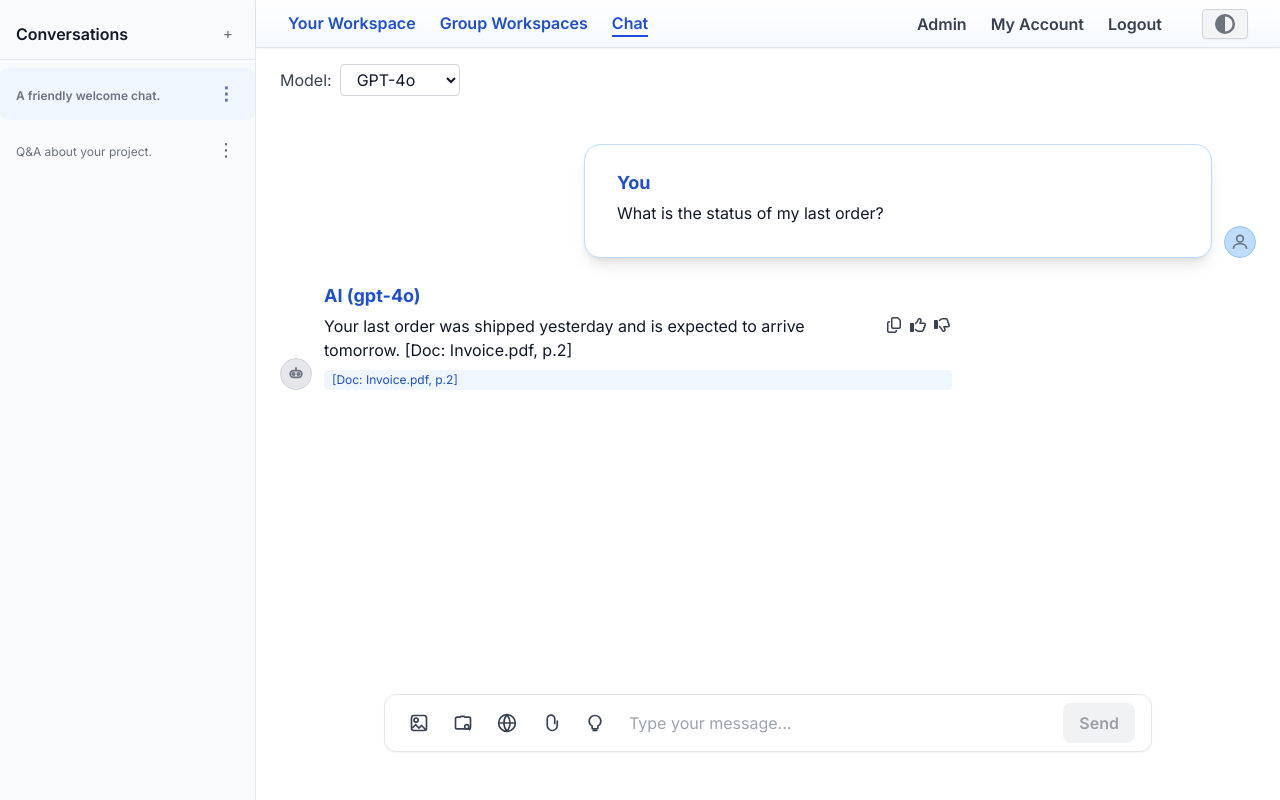
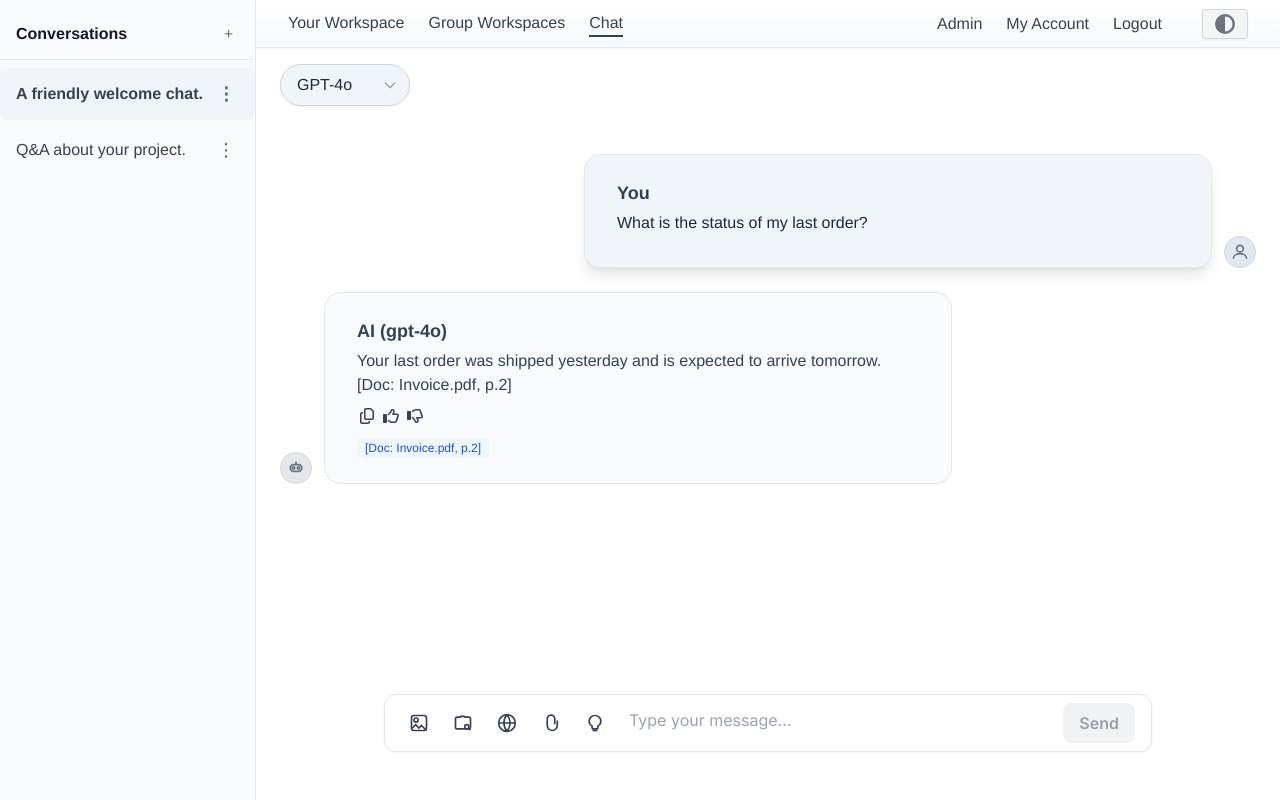
Before and after one commit to jrthartwig/react-simplechat, a React (Vite) app: page / in a window 1280 px wide. Built offline with nearby package versions, Linux system fonts and the light colour scheme.

Commit message:
feat: styling enhancements

```diff
--- a/src/App.jsx
+++ b/src/App.jsx
@@ -1,5 +1,5 @@
 import { useEffect, useState } from 'react';
-import { ConversationsProvider } from './providers/ConversationsProvider';
+import { ConversationsProvider, useConversations } from './providers/ConversationsProvider';
 import { MessagesProvider } from './providers/MessagesProvider';
 import ChatHeader from './components/ChatHeader';
 import ChatFooter from './components/ChatFooter';
@@ -18,42 +18,38 @@ const MODEL_OPTIONS = [
   { value: 'gpt-3.5-turbo', label: 'GPT-3.5' },
 ];
 
-export default function Chat() {
+function ChatApp() {
   const [darkMode, setDarkMode] = useState(false);
   const [selectedId, setSelectedId] = useState(null);
   const [input, setInput] = useState('');
   const [model, setModel] = useState('gpt-4o');
   const [loading, setLoading] = useState(false);
   const [feedback, setFeedback] = useState({});
+  const { conversations, addConversation } = useConversations();
 
-  // On mount, load mock data
+  // On mount, select the first conversation
   useEffect(() => {
-    setSelectedId(MOCK_CONVERSATIONS[0].id);
-  }, []);
+    if (conversations.length > 0 && selectedId == null) {
+      setSelectedId(conversations[0].id);
+    }
+  }, [conversations, selectedId]);
 
-  useEffect(() => {
-    if (selectedId && selectedId !== 1) {
-      setLoading(true);
-      chatApi.getMessages(selectedId)
-        .then(msgs => {
-          setLoading(false);
-        });
-    }
-  }, [selectedId]);
+  // Handler for new chat
+  const handleNewChat = () => {
+    const newId = addConversation();
+    setSelectedId(newId);
+  };
 
-  // Wrap the app in the correct providers
   return (
-    <ConversationsProvider>
-      <MessagesProvider>
     <div className={
       `flex h-screen w-screen overflow-hidden ` +
       (darkMode ? 'bg-gray-900' : 'bg-white')
-        }>
+    } style={{ fontFamily: 'Helvetica, Arial, sans-serif' }}>
       {/* Sidebar: fixed width, no resizing */}
       <ConversationList
         onSelect={setSelectedId}
         selectedId={selectedId}
-            onNew={() => {}}
+        onNew={handleNewChat}
         onMenu={() => {}}
         darkMode={darkMode}
       />
@@ -67,34 +63,55 @@ export default function Chat() {
             `flex items-center px-6 pt-4 pb-2` +
             (darkMode ? ' bg-gray-900' : ' bg-white')
           }>
-                <label htmlFor="model-select" className={darkMode ? 'text-gray-300' : 'text-gray-700'} style={{ fontWeight: 500, marginRight: 8 }}>Model:</label>
+            {/* Remove label, style select and caret */}
+            <div className="relative">
               <select
                 id="model-select"
                 value={model}
                 onChange={e => setModel(e.target.value)}
                 className={
-                    `rounded px-3 py-1 border focus:outline-none ` +
+                  `appearance-none rounded-full px-4 py-2 border focus:outline-none shadow-sm transition-colors ` +
                   (darkMode
-                      ? 'bg-gray-800 border-gray-700 text-gray-100'
-                      : 'bg-white border-gray-300 text-gray-900')
+                    ? 'bg-gray-800 border-gray-700 text-gray-100 hover:bg-gray-700'
+                    : 'bg-slate-100 border-slate-300 text-slate-800 hover:bg-slate-200')
                 }
-                  style={{ minWidth: 120 }}
+                style={{ minWidth: 130, fontWeight: 500 }}
               >
                 {MODEL_OPTIONS.map(opt => (
                   <option key={opt.value} value={opt.value}>{opt.label}</option>
                 ))}
               </select>
+              {/* Custom caret icon */}
+              <svg
+                className="pointer-events-none absolute right-3 top-1/2 -translate-y-1/2 w-4 h-4 text-slate-400"
+                fill="none"
+                stroke="currentColor"
+                strokeWidth="2"
+                viewBox="0 0 24 24"
+                aria-hidden="true"
+              >
+                <path strokeLinecap="round" strokeLinejoin="round" d="M19 9l-7 7-7-7" />
+              </svg>
             </div>
+          </div>
+          <MessagesProvider selectedId={selectedId}>
             <ChatMain
               feedback={feedback}
               onFeedback={setFeedback}
               darkMode={darkMode}
               ChatFooterProps={{ input, setInput, loading, setLoading, model }}
             />
+          </MessagesProvider>
         </div>
       </div>
     </div>
-      </MessagesProvider>
+  );
+}
+
+export default function Chat() {
+  return (
+    <ConversationsProvider>
+      <ChatApp />
     </ConversationsProvider>
   );
 }
--- a/src/components/ChatFooter.jsx
+++ b/src/components/ChatFooter.jsx
@@ -84,16 +84,21 @@ export default function ChatFooter({ onSend, input, setInput, loading, model, se
           <span className={`pointer-events-none absolute bottom-full mb-2 left-1/2 -translate-x-1/2 whitespace-nowrap rounded bg-gray-800 text-xs text-white px-2 py-1 opacity-0 group-hover:opacity-100 z-20 transition-opacity duration-150 ${darkMode ? '' : 'bg-gray-900'}`}>Use a saved prompt</span>
         </div>
       </div>
-      <input
+      <textarea
         className={
-          `flex-1 border-none outline-none bg-transparent px-2 py-1 text-base ` +
+          `flex-1 border-none outline-none bg-transparent px-2 py-1 text-base resize-none max-h-40 min-h-[40px] leading-relaxed ` +
           (darkMode ? 'placeholder-gray-400 text-gray-100' : 'placeholder-gray-400 text-gray-900')
         }
-        type="text"
         placeholder="Type your message..."
         value={input}
         onChange={e => setInput(e.target.value)}
+        onInput={e => {
+          e.target.style.height = 'auto';
+          e.target.style.height = e.target.scrollHeight + 'px';
+        }}
         disabled={loading}
+        rows={1}
+        aria-label="Chat message input"
       />
       <button
         type="submit"
--- a/src/components/ChatHeader.jsx
+++ b/src/components/ChatHeader.jsx
@@ -7,30 +7,30 @@ export default function ChatHeader({ darkMode, setDarkMode }) {
       `flex justify-between items-center border-b px-8 py-2 min-h-12 shadow-sm ` +
       (darkMode
         ? 'bg-gradient-to-b from-gray-800/80 to-gray-900/60 border-gray-800'
-        : 'bg-gradient-to-b from-white/80 to-blue-50/60 border-gray-200')
-    } style={{ fontFamily: 'Inter, IBM Plex Sans, Satoshi, sans-serif', backdropFilter: 'blur(8px)' }}>
+        : 'bg-gradient-to-b from-white/80 to-slate-100/60 border-slate-200')
+    } style={{ fontFamily: 'Helvetica, Arial, sans-serif', backdropFilter: 'blur(8px)' }}>
       <nav className={
         `flex gap-6 text-base ` +
-        (darkMode ? 'text-blue-300' : 'text-blue-700')
+        (darkMode ? 'text-blue-300' : 'text-slate-700')
       }>
-        <span className="hover:underline cursor-pointer font-semibold">Your Workspace</span>
-        <span className="hover:underline cursor-pointer font-semibold">Group Workspaces</span>
+        <span className="hover:underline cursor-pointer">Your Workspace</span>
+        <span className="hover:underline cursor-pointer">Group Workspaces</span>
         <span className={
-          `font-bold border-b-2 cursor-pointer font-semibold ` +
-          (darkMode ? 'border-blue-300' : 'border-blue-700')
+          `border-b-2 cursor-pointer ` +
+          (darkMode ? 'border-blue-300' : 'border-slate-700')
         }>Chat</span>
       </nav>
       <div className="flex items-center gap-6">
         <span className={
-          `hover:underline cursor-pointer font-semibold ` +
+          `hover:underline cursor-pointer ` +
           (darkMode ? 'text-gray-300' : 'text-gray-700')
         }>Admin</span>
         <span className={
-          `hover:underline cursor-pointer font-semibold ` +
+          `hover:underline cursor-pointer ` +
           (darkMode ? 'text-gray-300' : 'text-gray-700')
         }>My Account</span>
         <span className={
-          `hover:underline cursor-pointer font-semibold ` +
+          `hover:underline cursor-pointer ` +
           (darkMode ? 'text-gray-300' : 'text-gray-700')
         }>Logout</span>
         <button
--- a/src/components/ChatMain.jsx
+++ b/src/components/ChatMain.jsx
@@ -12,7 +12,7 @@ export default function ChatMain({ feedback, onFeedback, darkMode, ChatFooterPro
     <main className={
       `flex-1 flex flex-col gap-6 px-6 py-10 overflow-y-auto font-sans ` +
       (darkMode ? 'bg-gray-900 text-gray-100' : 'bg-white text-gray-900')
-    } style={{ fontFamily: 'Inter, IBM Plex Sans, Satoshi, sans-serif' }}>
+    } style={{ fontFamily: 'Helvetica, Arial, sans-serif' }}>
       {messages.map((msg, i) => (
         <div key={msg.id} className={`flex ${msg.user === 'You' ? 'justify-end' : 'justify-start'}`}>
           <div className={`flex items-end gap-3 max-w-2xl w-full ${msg.user === 'You' ? 'flex-row-reverse' : ''}`}>
@@ -21,7 +21,7 @@ export default function ChatMain({ feedback, onFeedback, darkMode, ChatFooterPro
               {msg.user === 'You' ? (
                 <div className={
                   `w-8 h-8 rounded-full flex items-center justify-center border ` +
-                  (darkMode ? 'bg-blue-900 border-blue-800' : 'bg-blue-200 border-blue-300')
+                  (darkMode ? 'bg-blue-900 border-blue-800' : 'bg-slate-200 border-slate-300')
                 }>
                   {/* User icon: monochrome */}
                   <svg xmlns="http://www.w3.org/2000/svg" className="w-5 h-5 text-gray-500" fill="none" viewBox="0 0 24 24" stroke="currentColor" strokeWidth={2}>
@@ -48,22 +48,29 @@ export default function ChatMain({ feedback, onFeedback, darkMode, ChatFooterPro
               // User message as elevated card
               <div className={
                 `rounded-2xl shadow-lg px-8 py-6 w-full border ` +
-                (darkMode ? 'bg-blue-900 text-blue-100 border-blue-800' : 'bg-white border-blue-200')
+                (darkMode
+                  ? 'bg-blue-900 text-blue-100 border-blue-800'
+                  : 'bg-slate-100 text-slate-800 border-slate-200')
               } style={{ transition: 'box-shadow 0.2s', fontWeight: 500 }}>
                 <div className={
-                  `font-semibold mb-1 text-lg ` + (darkMode ? 'text-blue-200' : 'text-blue-700')
+                  `font-semibold mb-1 text-lg ` + (darkMode ? 'text-blue-200' : 'text-slate-700')
                 } style={{ fontWeight: 700 }}>{'You'}</div>
                 <div className="text-base whitespace-pre-line mb-2">{msg.text}</div>
                 {/* ...existing code for doc tag if needed... */}
               </div>
             ) : (
               // AI message: plain, no bubble, just text and controls
-              <div className="flex flex-col w-full">
+              <div className={
+                `rounded-2xl px-8 py-6 w-full border ` +
+                (darkMode
+                  ? 'bg-gray-800 text-blue-100 border-blue-800'
+                  : 'bg-slate-50 text-slate-700 border-slate-200')
+              }>
                 <div className={
-                  `font-semibold mb-1 text-lg ` + (darkMode ? 'text-blue-200' : 'text-blue-700')
-                } style={{ fontWeight: 700 }}>{'AI (gpt-4o)'}</div>
+                  `font-semibold mb-1 text-lg ` + (darkMode ? 'text-blue-200' : 'text-slate-700')
+                } style={{ fontWeight: 700 }}>{`AI (gpt-4o)`}</div>
+                <div className="text-base whitespace-pre-line mb-2">{msg.text}</div>
                 <div className={`flex items-center gap-2 mb-2 ${darkMode ? 'text-gray-100' : 'text-gray-900'}`}>
-                  <span className="text-base whitespace-pre-line flex-1">{msg.text}</span>
                   <div className="flex gap-1 items-center self-start">
                     {/* Copy icon (Font Awesome) */}
                     <button
--- a/src/components/ConversationList.jsx
+++ b/src/components/ConversationList.jsx
@@ -13,7 +13,7 @@ export default function ConversationList({ onSelect, selectedId, onNew, onMenu,
     <aside className={
       `w-64 flex flex-col flex-shrink-0 min-w-0 h-full pt-4 ` +
       (darkMode ? 'bg-gray-900 border-r border-gray-700' : 'bg-gray-50 border-r border-gray-200')
-    } style={{ fontFamily: 'Inter, IBM Plex Sans, Satoshi, sans-serif', fontSize: '0.97rem' }}>
+    } style={{ fontFamily: 'Helvetica, Arial, sans-serif', fontSize: '0.97rem' }}>
       <div className={
         `flex items-center justify-between px-4 pb-2 mb-2 border-b ` +
         (darkMode ? 'border-gray-700' : 'border-gray-200')
@@ -40,14 +40,18 @@ export default function ConversationList({ onSelect, selectedId, onNew, onMenu,
             className={
               `group px-4 py-2 cursor-pointer flex items-center justify-between rounded-lg mb-1 transition-colors ` +
               (conv.id === selectedId
-                ? (darkMode ? 'bg-blue-950 font-semibold text-blue-200' : 'bg-blue-50 font-semibold text-blue-900')
-                : (darkMode ? 'hover:bg-gray-800 text-gray-100' : 'hover:bg-gray-100 text-gray-900'))
+                ? (darkMode
+                    ? 'bg-blue-950 font-semibold text-blue-200'
+                    : 'bg-slate-100 font-semibold text-slate-800')
+                : (darkMode
+                    ? 'hover:bg-gray-800 text-gray-100'
+                    : 'hover:bg-slate-200 text-gray-900'))
             }
             onClick={() => onSelect(conv.id)}
           >
-            {/* Only show the summary text */}
+            {/* Only show the summary text, now larger */}
             <div className="truncate w-full text-left">
-              <span className={darkMode ? "text-xs text-gray-400" : "text-xs text-gray-500"}>{getSummary(conv)}</span>
+              <span className={darkMode ? "text-base text-gray-400" : "text-base text-gray-700"}>{getSummary(conv)}</span>
             </div>
             <button
               className={
--- a/src/providers/ConversationsProvider.jsx
+++ b/src/providers/ConversationsProvider.jsx
@@ -8,12 +8,20 @@ export function useConversations() {
 
 export function ConversationsProvider({ children }) {
   const [conversations, setConversations] = useState([
-    { id: 1, title: 'Welcome Chat', time: '09:00 AM' },
-    { id: 2, title: 'Project Q&A', time: 'Yesterday' },
+    { id: 1, summary: 'A friendly welcome chat.' },
+    { id: 2, summary: 'Q&A about your project.' },
   ]);
-  // In the future, replace with API call in useEffect
+  // Add a new conversation and return its id
+  const addConversation = () => {
+    const newId = Date.now();
+    setConversations(prev => [
+      ...prev,
+      { id: newId, summary: 'New conversation' }
+    ]);
+    return newId;
+  };
   return (
-    <ConversationsContext.Provider value={{ conversations, setConversations }}>
+    <ConversationsContext.Provider value={{ conversations, setConversations, addConversation }}>
       {children}
     </ConversationsContext.Provider>
   );
--- a/src/providers/MessagesProvider.jsx
+++ b/src/providers/MessagesProvider.jsx
@@ -6,48 +6,52 @@ export function useMessages() {
   return useContext(MessagesContext);
 }
 
-export function MessagesProvider({ selectedId, children }) {
-  const [messages, setMessages] = useState([
+// Mocked messages for each conversation
+const MOCKED_MESSAGES = {
+  1: [
     {
       id: 101,
       user: 'You',
       text: 'What is the status of my last order?',
-      time: '09:01 AM',
     },
     {
       id: 102,
       user: 'AI',
       text: 'Your last order was shipped yesterday and is expected to arrive tomorrow. [Doc: Invoice.pdf, p.2]',
-      time: '09:01 AM',
     },
-  ]);
+  ],
+  2: [
+    { id: 201, user: 'You', text: 'Show me project Q&A' },
+    { id: 202, user: 'AI', text: 'Here are the project Q&A details...' },
+  ],
+};
+
+export function MessagesProvider({ selectedId, children }) {
+  const [messages, setMessages] = useState([]);
+
   useEffect(() => {
-    if (selectedId && selectedId !== 1) {
+    if (!selectedId) {
+      setMessages([]);
+      return;
+    }
+    if (MOCKED_MESSAGES[selectedId]) {
       setTimeout(() => {
-        setMessages([
-          { id: 201, user: 'You', text: 'Show me project Q&A', time: 'Yesterday' },
-          { id: 202, user: 'AI', text: 'Here are the project Q&A details...', time: 'Yesterday' },
-        ]);
-      }, 300);
-    } else if (selectedId === 1) {
-      setMessages([
-        {
-          id: 101,
-          user: 'You',
-          text: 'What is the status of my last order?',
-          time: '09:01 AM',
-        },
-        {
-          id: 102,
-          user: 'AI',
-          text: 'Your last order was shipped yesterday and is expected to arrive tomorrow. [Doc: Invoice.pdf, p.2]',
-          time: '09:01 AM',
-        },
-      ]);
+        setMessages(MOCKED_MESSAGES[selectedId]);
+      }, 200);
+    } else {
+      // New chat: show empty or welcome message
+      setMessages([]);
     }
   }, [selectedId]);
+
+  // Allow adding a message to the current conversation
+  const addMessage = (msg) => {
+    setMessages((prev) => [...prev, msg]);
+    // Optionally update MOCKED_MESSAGES[selectedId] if you want persistence
+  };
+
   return (
-    <MessagesContext.Provider value={{ messages, setMessages }}>
+    <MessagesContext.Provider value={{ messages, setMessages, addMessage }}>
       {children}
     </MessagesContext.Provider>
   );
```
Lines whose indentation alone changed are shown as unchanged.
